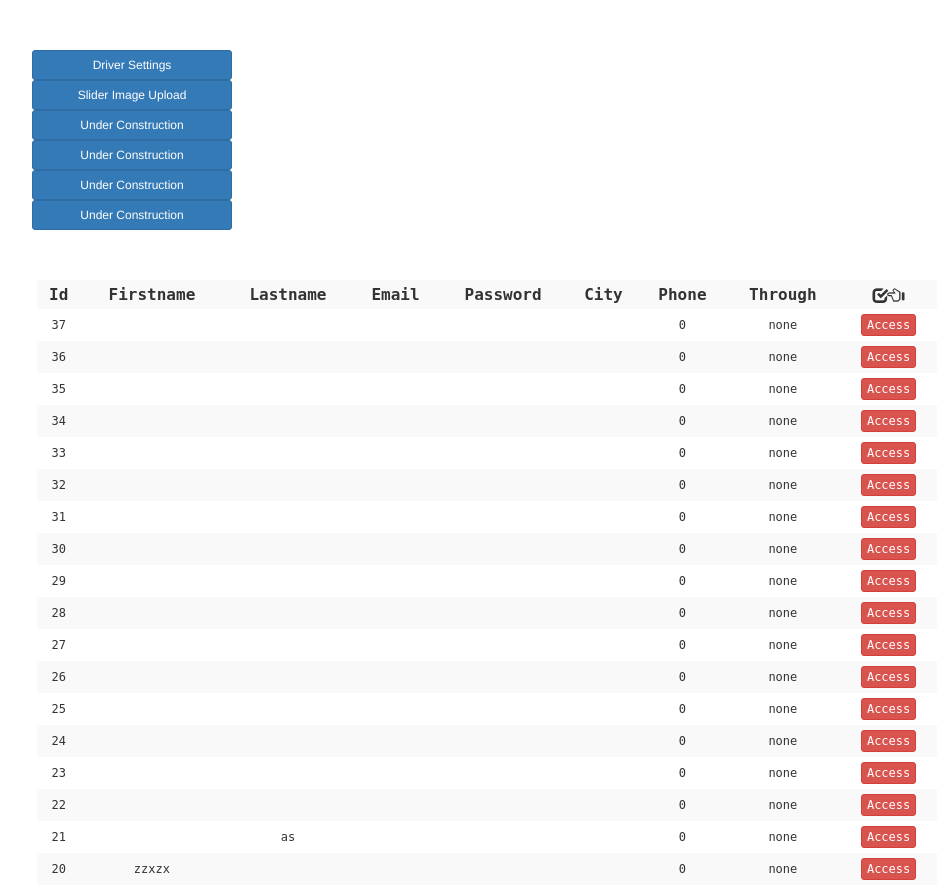
After one commit to shazaib/Project2016, a PHP site: page /admin.php?pro in a window 1280 px wide. The commit adds this page. Shown: the whole page, without its empty margins (38-985 px from the left). Run offline with PHP 8.4, Linux system fonts and the light colour scheme; data comes from the database, SQL or seed files in the repository; some libraries are stand-ins or nearby versions.

Commit message:
signin signup driver page work

```diff
--- /dev/null
+++ b/admin.php
@@ -0,0 +1,176 @@
+<html>
+<head>
+	<title></title>
+	<meta charset="utf-8">
+   <meta http-equiv="X-UA-Compatible" content="IE=edge">
+   <meta name="viewport" content="width=device-width, initial-scale=1">
+   <script src="https://ajax.googleapis.com/ajax/libs/jquery/1.12.4/jquery.min.js"></script>
+  <script src="http://maxcdn.bootstrapcdn.com/bootstrap/3.3.6/js/bootstrap.min.js"></script>
+   <link rel="stylesheet" href="http://maxcdn.bootstrapcdn.com/bootstrap/3.3.6/css/bootstrap.min.css">
+   <link rel="stylesheet" href="http://cdnjs.cloudflare.com/ajax/libs/font-awesome/4.4.0/css/font-awesome.min.css">
+   <link rel="stylesheet" type="text/css" href="styles.css">
+</head>
+<body>
+
+	<?php include_once('includes/config.php'); ?>
+<div class="container container-fluid">
+	<div class="row">
+
+		<div class="col-md-4">
+			<div class="button">
+				<a href="?pro"><button class="btn btn-sm btn-primary">Driver Settings</button></a>
+				<a href="?pro1"><button class="btn btn-sm btn-primary">Slider Image Upload</button></a>
+				<button class="btn btn-sm btn-primary">Under Construction</button>
+				<button class="btn btn-sm btn-primary">Under Construction</button>
+				<button class="btn btn-sm btn-primary">Under Construction</button>
+				<button class="btn btn-sm btn-primary">Under Construction</button>
+			</div>
+		</div>
+
+
+	<!--products image upload select/delete and insert code -->
+<?php
+
+	if (isset($_GET['pro']))
+
+	{?>
+
+	<div>
+			<form method="post" enctype="multipart/form-data" class="form-inline" >
+
+		<div class="col-md-12">
+			<table class="th1 table-striped table-hover table-condensed">
+ 				<tr><th>Id</th><th>Firstname</th><th>Lastname</th><th>Email</th><th>Password</th><th>City</th><th>Phone</th><th>Through</th><th><span class="glyphicon glyphicon-check"></span><span class="glyphicon glyphicon-hand-left"></span></th></tr>
+
+		<?php
+
+				$sql="SELECT * FROM tb_driver ORDER BY id desc";
+				$obj=new config();
+				$res=$obj->select($sql);
+
+				while($row=$res->fetch_assoc())
+				{
+
+ 				echo "<tr><td>".$row['id']."</a></td><td>".$row['firstname']."</td><td>".$row['lastname']."</td><td>".$row['email']."</td><td>".$row['password']."</td><td>".$row['city']."</td><td>".$row['phone']."</td><td>".$row['select_driver']."</td>
+				<td><button type='submit' class='btn btn-danger btn-xs' name='Access'><a style='color:white;' href='?nos=".$row['id']."'>Access</a></button></td></tr>";
+				}?>
+				</table>
+
+			</div>
+
+	<?php }?>
+
+
+	<?php if (isset($_GET['nos'])) {
+
+					$num=$_GET['nos'];
+
+					$sql="INSERT INTO signup_driver  SELECT * FROM tb_driver WHERE id='$num'";
+					$sqls="DELETE FROM tb_driver WHERE id='$num'";
+					$obj=new config();
+					$obj->dbconfig($sql);
+					$obj->dbconfig($sqls);
+
+			} ?>
+
+
+<!--END products image upload select delete and insert code -->
+
+
+
+
+
+
+<!--START SLider images upload select delete and insert code -->
+
+<?php
+
+	if (isset($_GET['pro1']))
+
+	{?>
+
+	<div>
+			<form method="post" enctype="multipart/form-data" class="form-inline" >
+		<div class"col-md-6">
+				<table class="table table-striped table-hover table-condensed">
+
+				<tbody>
+				<tr><td><input  class="form-control input-sm"  type="text" name="img_name" placeholder="Image Name"/></td></tr>
+				<tr><td><input  class="form-control input-sm" type="file" name="img" placeholder="Image"/></td></tr>
+				<tr><td align="right"><button  type="submit" class="btn btn-sm btn-primary" name="btn_slider_img">Insert image</button></td></tr>
+				</tbody>
+			</table>
+		</div>
+
+
+		<div class="col-md-12">
+			<table class="th1 table-striped table-hover table-condensed">
+ 				<tr><th>Id</th><th>Image Name</th><th>Image Url</th><th><span class="glyphicon glyphicon-arrow-down"></span><span class="glyphicon glyphicon-trash"></span></th></tr>
+
+
+
+			<?php
+
+
+				$sql="SELECT * FROM slider";
+				$obj=new config();
+				$res=$obj->select($sql);
+
+				while($row=$res->fetch_assoc())
+				{
+
+ 				echo "<tr><td>".$row['id']."</td><td>".$row['name']."</td><td>".$row['image_url']."</td>
+				<td><button type='submit' class='btn btn-danger btn-xs' name='delete'><a href='?no=".$row['id']." & ?d=delete '>Delete</a></button></td></tr>";
+
+				} ?>
+				</table>
+
+
+
+			</div>
+			</form>
+
+	</div>
+
+			<?php
+
+			if (isset($_POST['btn_slider_img'])) {
+
+
+
+				$img_name=$_POST['img_name'];
+				$img_file='images/'.$_FILES['img']['name'];
+
+
+				$sql="INSERT INTO slider VALUES ('','$img_name','$img_file')";
+				$obj=new config();
+				$obj->dbconfig($sql);
+
+				}
+          ?>
+
+<?php } ?>
+
+
+		<?php if (isset($_GET['no'])) {
+
+						$num=$_GET['no'];
+						$sql="DELETE FROM slider WHERE id='$num' ";
+						$obj=new config();
+						$obj->dbconfig($sql);
+
+						}
+		 ?>
+
+
+
+<!--END SLider images upload select delete and insert code -->
+
+
+
+
+
+  </div>
+</div>
+</body>
+</html>
--- a/includes/config.php
+++ b/includes/config.php
@@ -27,50 +27,25 @@
 
 
 
+		function select($sql){
+
+			include ("conn.php");
+
+			if ($conn-> connect_error) {
+
+				die("Database Error".$conn-> connect_error);
+			}
+
+			else {
+
+				$res=$conn->query($sql);
+				return $res;
+
+			}
+
+		}
 }
 
 
-/**	public function db_select($db,$dbquery,$col1,$col2,$col3,$col4,$col5,$col6,$col7,$col8,$col9,$col10){
-
-
-		include ('conn.php');
-		$res=$conn->query($dbquery);
-
-		if ($conn-> connect_error) {
-
-			die('Connection Error'.$conn-> connect_error);
-		}
-
-
-
-		else {
-
-			if ($res->num_rows > 0) {
-
-				while ($row=$res->fetch_assoc()) {
-
-				return $row[$col1]."".$row[$col1];
-
-
-				}
-			}
-
-				else {
-
-					die("404 Wrong".$conn-> error);
-				}
-
-
-			}
-
-
-
-
-		}
-
-	}
-
-**/
-
 
  ?>
--- /dev/null
+++ b/styles.css
@@ -0,0 +1,48 @@
+/* ADMIN PANEL */
+
+table {
+
+	margin-top: 50px;
+	border-color:#3c9393;
+	width: 500px !important;
+}
+
+
+td{
+
+	font-size: 12px;
+	padding: 10px;
+	font-family:monospace;
+
+}
+
+
+.th1 {
+
+	margin-top: 50px;
+	border-color:#3c9393;
+	width: 900px !important;
+	text-align: center!important;
+	margin-left: 5px;
+}
+.button{
+
+	margin-top: 50px;
+}
+
+.button button{
+
+	width: 200px;
+}
+
+th{
+	font-size: 16px;
+	text-align: center;
+		font-family:monospace;
+
+}
+
+
+
+
+ /* eND */
```
Also changed, not shown: driver.php (+11 -33 lines), signup.php (+76 -15 lines).
